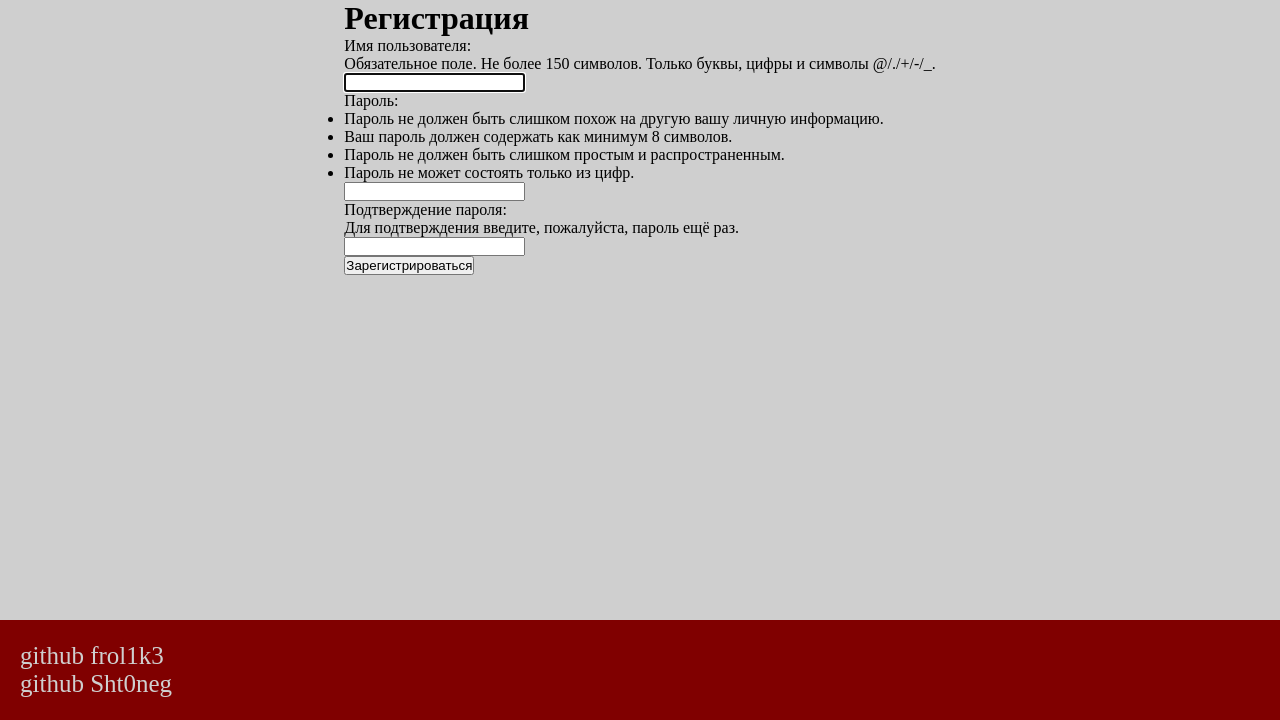
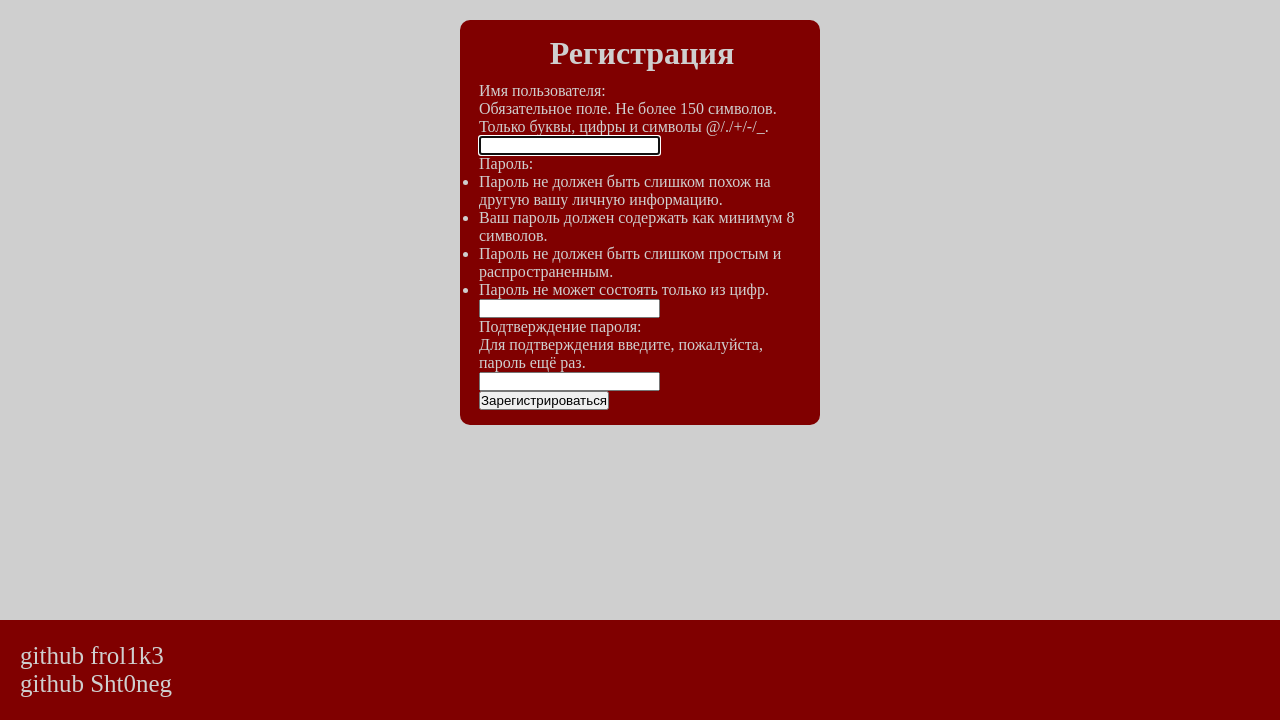
Before and after one commit to Sht0neg/FinalDjangoProject, a Django app: page /user/registration/ in a window 1280 px wide. Shown: the part 80-800 px from the top of the page. Run offline with Django 5.2, Linux system fonts and the light colour scheme.

Commit message:
офрмил страницу входа и регистрации аккаунта

```diff
--- a/static/styles.css
+++ b/static/styles.css
@@ -40,11 +40,19 @@ footer{
 }
 
 .div_log_reg{
+    padding: 15px;
+    padding-left: 19px;
+    margin-top: 20px;
     display: flex;
-    width: 350px;
-    height: 270px;
+    width: 360px;
+    height: auto;
     align-items: center;
     justify-content: center;
+    background-color: maroon;
+    border-radius: 10px;
+    flex-direction: column;
+    color: rgb(207, 207, 207);
+    gap: 10px;
 }
 
 .header_menu{
--- a/templates/base.html
+++ b/templates/base.html
@@ -14,8 +14,8 @@
             <a href="" class="text_menu">О нас</a>
         </div>
         <div class="header_log_reg">
-            <a href="" class="text_menu">Войти</a>
-            <a href="" class="text_menu">Зарегистрироваться</a>
+            <a href="{% url 'login' %}" class="text_menu">Войти</a>
+            <a href="{% url 'registration' %}" class="text_menu">Зарегистрироваться</a>
         </div>
     </header>
 
--- a/templates/registration.html
+++ b/templates/registration.html
@@ -1,7 +1,7 @@
 {% extends "base.html" %}
 
 {% block main %}
-    <div>
+    <div class="div_log_reg">
         <h1>Регистрация</h1>
         <form method="post">
             {% csrf_token %}
```
